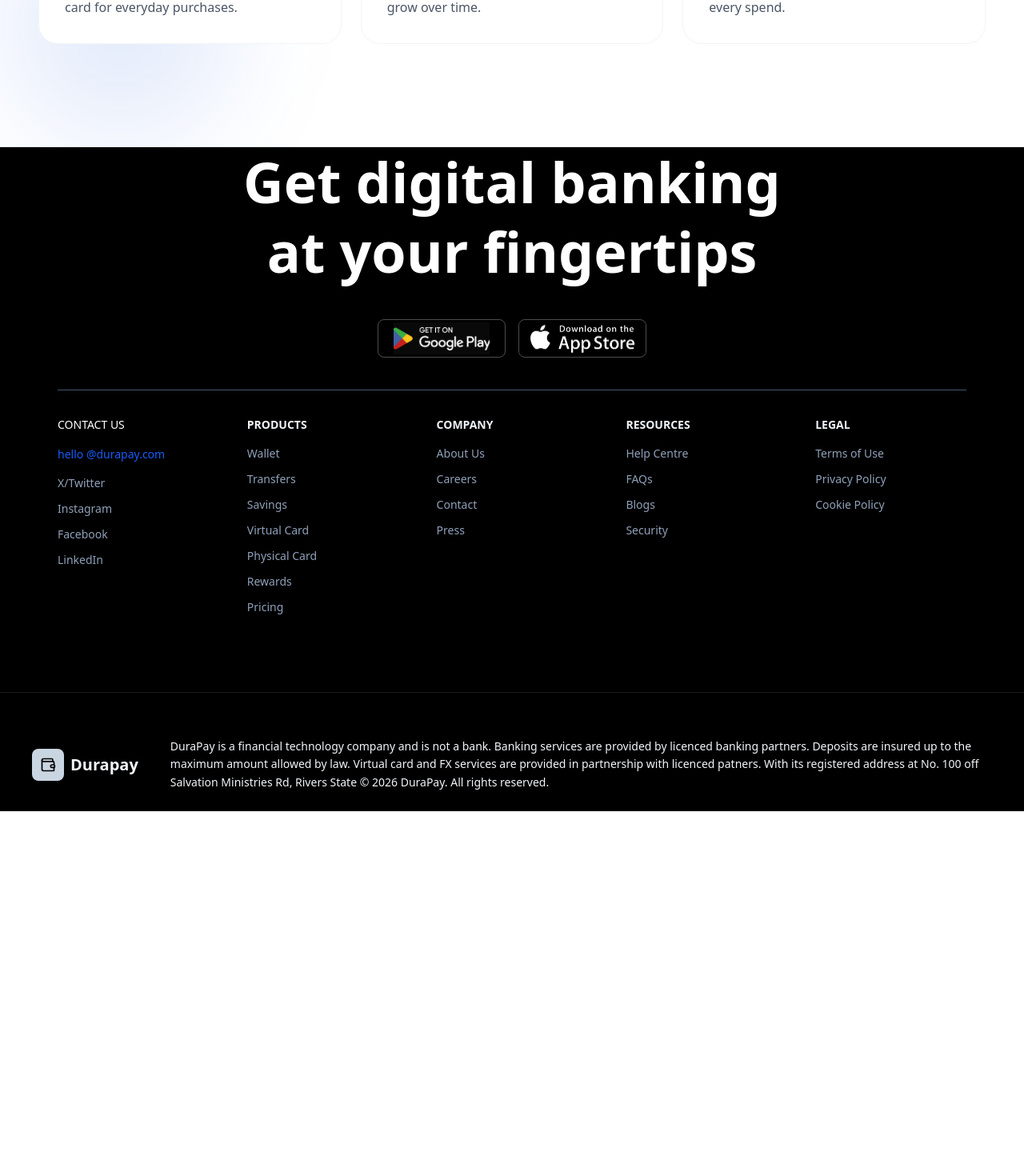
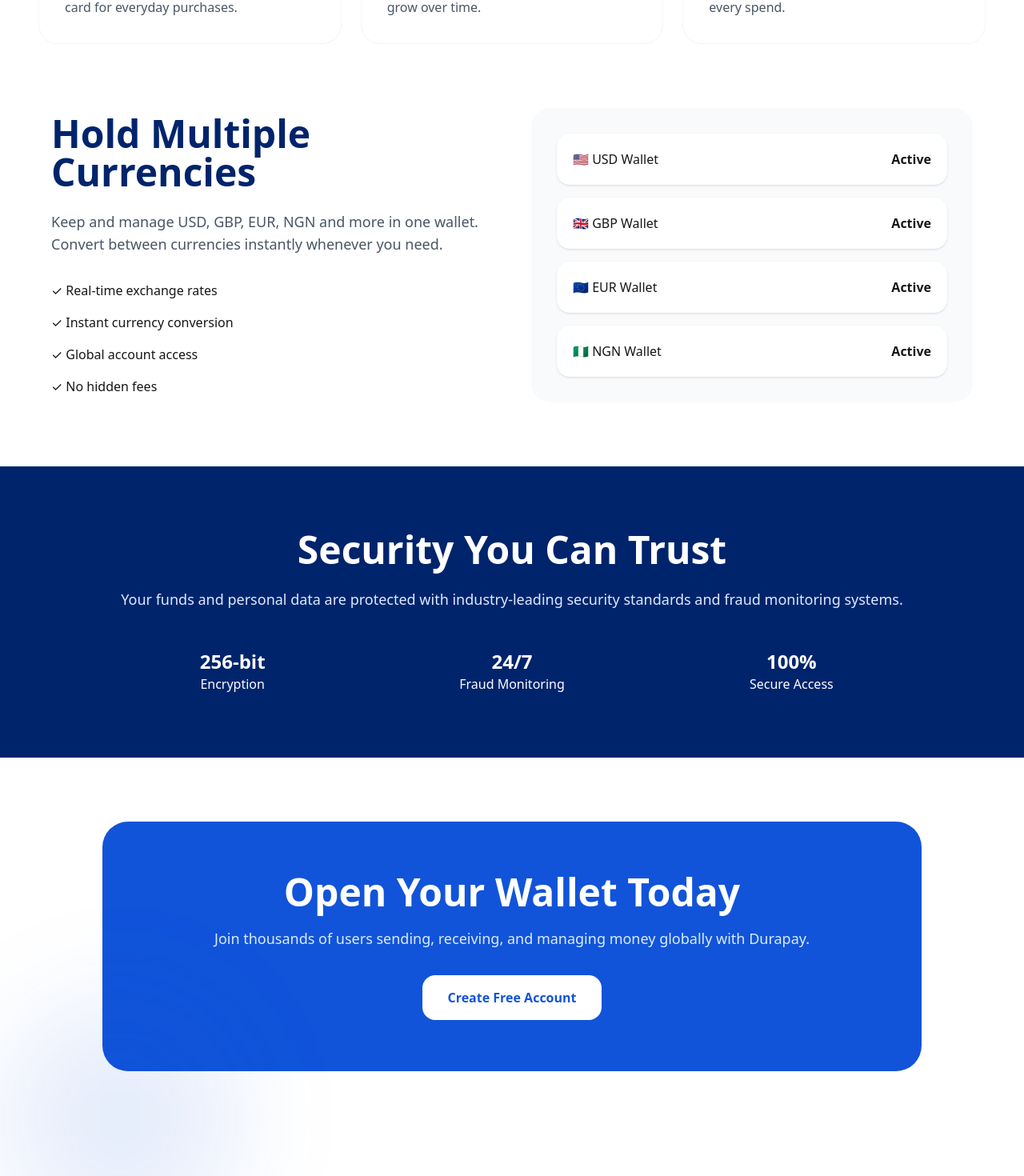
Before and after one commit to Brointech/durapay, a Next.js app: page /wallet in a window 1280 px wide. Shown: the part 1700-3170 px from the top of the page at 80% size. Before the commit the page ends 2714 px from the top, so only its background shows below. Built offline with nearby package versions, Linux system fonts and the light colour scheme.

Commit message:
updated landing page design

```diff
--- a/app/cashback/page.tsx
+++ b/app/cashback/page.tsx
@@ -48,7 +48,7 @@
         <div className="max-w-7xl mx-auto px-6 lg:px-10">
           <div className="grid lg:grid-cols-2 gap-14 items-center">
             <div>
-              <div className="inline-flex items-center gap-2 bg-green-50 text-green-700 px-4 py-2 rounded-full mb-6">
+              <div className="inline-flex items-center gap-2 bg-blue-50 text-[#1154da] px-4 py-2 rounded-full mb-6">
                 <Sparkles size={18} />
                 <span className="font-medium">
                   Rewards that grow with every transaction
@@ -66,30 +66,30 @@
                 every transaction.
               </p>
 
-              <div className="flex flex-col sm:flex-row gap-4 mt-8">
-                <button className="bg-black text-white px-7 py-4 rounded-full font-medium hover:opacity-90 transition">
+              <div className="flex flex-col sm:flex-row gap-4 mt-8 ">
+                <button className="bg-[#1154da] text-white px-7 py-4 rounded-full font-medium hover:bg-blue-800 transition cursor-pointer">
                   Start Earning Rewards
                 </button>
 
-                <button className="border border-gray-300 px-7 py-4 rounded-full font-medium hover:bg-gray-50 transition">
+                <button className="border border-[#1154da] text-[#1154da] px-7 py-4 rounded-full font-medium hover:bg-gray-50 transition cursor-pointer">
                   Learn More
                 </button>
               </div>
             </div>
 
             <div className="relative">
-              <div className="bg-gradient-to-br from-green-100 via-emerald-50 to-lime-100 rounded-[40px] p-8 lg:p-10">
+              <div className="bg-gradient-to-br from-blue-300 via-blue-200 to-blue-300 rounded-[40px] p-8 lg:p-4">
                 <div className="bg-white rounded-3xl shadow-xl p-8">
                   <div className="flex justify-between items-center mb-8">
                     <h3 className="font-semibold text-lg">Durapay Rewards</h3>
 
-                    <div className="bg-green-100 text-green-700 px-3 py-1 rounded-full text-sm">
+                    <div className="bg-blue-100 text-[#1154da] px-3 py-1 rounded-full text-sm">
                       Gold Tier
                     </div>
                   </div>
 
                   <div className="text-center py-6">
-                    <Trophy className="mx-auto text-green-600" size={60} />
+                    <Trophy className="mx-auto text-[#1154da]" size={60} />
 
                     <h2 className="text-5xl font-bold mt-5">12,450</h2>
 
@@ -128,7 +128,7 @@
               Earn rewards from everyday activities
             </h2>
 
-            <p className="mt-5 text-lg text-gray-600">
+            <p className="mt-5 text-lg text-gray-800">
               The more you use Durapay, the more rewards you unlock.
             </p>
           </div>
@@ -139,8 +139,8 @@
                 key={index}
                 className="bg-white rounded-3xl p-8 hover:-translate-y-2 transition-all duration-300"
               >
-                <div className="w-14 h-14 rounded-2xl bg-green-100 flex items-center justify-center mb-5">
-                  <item.icon className="text-green-600" size={26} />
+                <div className="w-14 h-14 rounded-2xl bg-blue-100 flex items-center justify-center mb-5">
+                  <item.icon className="text-blue-600" size={26} />
                 </div>
 
                 <h3 className="font-semibold text-xl mb-3">{item.title}</h3>
@@ -159,7 +159,7 @@
         <div className="max-w-7xl mx-auto px-6 lg:px-10">
           <div className="grid lg:grid-cols-2 gap-14 items-center">
             <div>
-              <span className="text-green-600 font-semibold">
+              <span className="text-blue-500 font-bold">
                 Redeem rewards your way
               </span>
 
@@ -182,8 +182,8 @@
                 "Savings Bonuses",
                 "Card Spending Rewards",
               ].map((reward, index) => (
-                <div key={index} className="bg-gray-50 rounded-3xl p-6">
-                  <Gift className="text-green-600 mb-4" size={26} />
+                <div key={index} className="bg-blue-50 rounded-3xl p-6">
+                  <Gift className="text-blue-600 mb-4" size={26} />
 
                   <h3 className="font-semibold text-lg">{reward}</h3>
                 </div>
@@ -228,9 +228,9 @@
             ].map((item, index) => (
               <div
                 key={index}
-                className="border border-white/10 rounded-3xl p-8"
+                className="border border-white/60 rounded-3xl p-8"
               >
-                <span className="text-green-500 text-sm font-bold">
+                <span className="text-blue-500 text-sm lg:text-lg font-bold">
                   {item.step}
                 </span>
 
--- a/app/cookiepolicy/page.tsx
+++ b/app/cookiepolicy/page.tsx
@@ -17,8 +17,8 @@
  */
 
 const LEGAL_DOCS = [
-  { label: "Terms of Use", href: "/terms-of-use", active: true },
-  { label: "Privacy Policy", href: "/privacypolicy", active: true },
+  { label: "Terms of Use", href: "/terms-of-use" },
+  { label: "Privacy Policy", href: "/privacypolicy" },
   { label: "Cookie Policy", href: "/cookiepolicy", active: true },
 ];
 
--- a/app/privacypolicy/page.tsx
+++ b/app/privacypolicy/page.tsx
@@ -17,9 +17,9 @@
  */
 
 const LEGAL_DOCS = [
-  { label: "Terms of Use", href: "/terms-of-use", active: true },
+  { label: "Terms of Use", href: "/terms-of-use" },
   { label: "Privacy Policy", href: "/privacypolicy", active: true },
-  { label: "Cookie Policy", href: "/cookiepolicy", active: true },
+  { label: "Cookie Policy", href: "/cookiepolicy" },
 ];
 
 const SECTIONS = [
--- a/app/terms-of-use/page.tsx
+++ b/app/terms-of-use/page.tsx
@@ -18,8 +18,8 @@
 
 const LEGAL_DOCS = [
   { label: "Terms of Use", href: "/terms-of-use", active: true },
-  { label: "Privacy Policy", href: "/privacypolicy", active: true },
-  { label: "Cookie Policy", href: "/cookiepolicy", active: true },
+  { label: "Privacy Policy", href: "/privacypolicy" },
+  { label: "Cookie Policy", href: "/cookiepolicy" },
 ];
 
 const SECTIONS = [
--- a/app/wallet/page.tsx
+++ b/app/wallet/page.tsx
@@ -376,6 +376,97 @@
           })}
         </div>
       </div>
+
+      {/* Multi Currency */}
+      <section className="">
+        <div className="max-w-6xl mx-auto grid lg:grid-cols-2 gap-12 items-center py-20 ">
+          <div>
+            <h2 className="text-3xl md:text-5xl font-bold text-[#00246C]">
+              Hold Multiple Currencies
+            </h2>
+
+            <p className="mt-6 text-gray-600 text-lg">
+              Keep and manage USD, GBP, EUR, NGN and more in one wallet. Convert
+              between currencies instantly whenever you need.
+            </p>
+
+            <ul className="mt-8 space-y-4">
+              <li>✓ Real-time exchange rates</li>
+              <li>✓ Instant currency conversion</li>
+              <li>✓ Global account access</li>
+              <li>✓ No hidden fees</li>
+            </ul>
+          </div>
+
+          <div className="bg-[#f8fafc] rounded-3xl p-8">
+            <div className="space-y-4">
+              {[
+                "🇺🇸 USD Wallet",
+                "🇬🇧 GBP Wallet",
+                "🇪🇺 EUR Wallet",
+                "🇳🇬 NGN Wallet",
+              ].map((currency) => (
+                <div
+                  key={currency}
+                  className="bg-white rounded-2xl p-5 flex justify-between items-center shadow-sm"
+                >
+                  <span>{currency}</span>
+                  <span className="font-semibold">Active</span>
+                </div>
+              ))}
+            </div>
+          </div>
+        </div>
+      </section>
+
+      {/* Security */}
+      <section className="bg-[#00246C] text-white py-20 px-6 md:px-10 lg:px-20">
+        <div className="max-w-5xl mx-auto text-center">
+          <h2 className="text-3xl md:text-5xl font-bold">
+            Security You Can Trust
+          </h2>
+
+          <p className="mt-6 text-lg text-blue-100">
+            Your funds and personal data are protected with industry-leading
+            security standards and fraud monitoring systems.
+          </p>
+
+          <div className="grid sm:grid-cols-3 gap-6 mt-12">
+            <div>
+              <h3 className="text-2xl font-bold">256-bit</h3>
+              <p>Encryption</p>
+            </div>
+
+            <div>
+              <h3 className="text-2xl font-bold">24/7</h3>
+              <p>Fraud Monitoring</p>
+            </div>
+
+            <div>
+              <h3 className="text-2xl font-bold">100%</h3>
+              <p>Secure Access</p>
+            </div>
+          </div>
+        </div>
+      </section>
+
+      {/* CTA */}
+      <section className="py-20 px-6 md:px-10 lg:px-20">
+        <div className="max-w-5xl mx-auto bg-[#1154da] rounded-[32px] p-10 md:p-16 text-center text-white">
+          <h2 className="text-3xl md:text-5xl font-bold">
+            Open Your Wallet Today
+          </h2>
+
+          <p className="mt-5 text-lg text-blue-100">
+            Join thousands of users sending, receiving, and managing money
+            globally with Durapay.
+          </p>
+
+          <button className="mt-8 bg-white text-[#1154da] px-8 py-4 rounded-2xl font-semibold hover:scale-105 transition">
+            Create Free Account
+          </button>
+        </div>
+      </section>
     </section>
   );
 }
--- a/components/currencyexchange.tsx
+++ b/components/currencyexchange.tsx
@@ -1,7 +1,7 @@
 "use client";
 
 import { Link } from "react-router-dom";
-import { link } from "fs";
+
 import { FiArrowRight, FiCheck } from "react-icons/fi";
 
 const CurrencyExchange = () => {
@@ -58,7 +58,7 @@
 
         {/* RIGHT — Content */}
         <div className="w-full md:w-3/5 rounded-2xl overflow-hidden min-h-[420px] sm:min-h-[480px] md:min-h-[520px] lg:min-h-[720px] bg-[url('/world.avif')] bg-cover bg-no-repeat bg-[#dce8fd] px-6 sm:px-10 lg:px-12 py-8 md:py-12 flex flex-col gap-5 justify-center shadow-sm transition-transform duration-300 ease-in-out hover:-translate-y-2">
-          <p className="text-xs md:text-sm lg:text-lg font-semibold tracking-widest text-[#4F4A82] uppercase pt-0 lg:pt-0">
+          <p className="text-xs md:text-sm lg:text-lg font-semibold tracking-widest text-[#4F4A82] uppercase">
             Currency Exchange
           </p>
 
```
